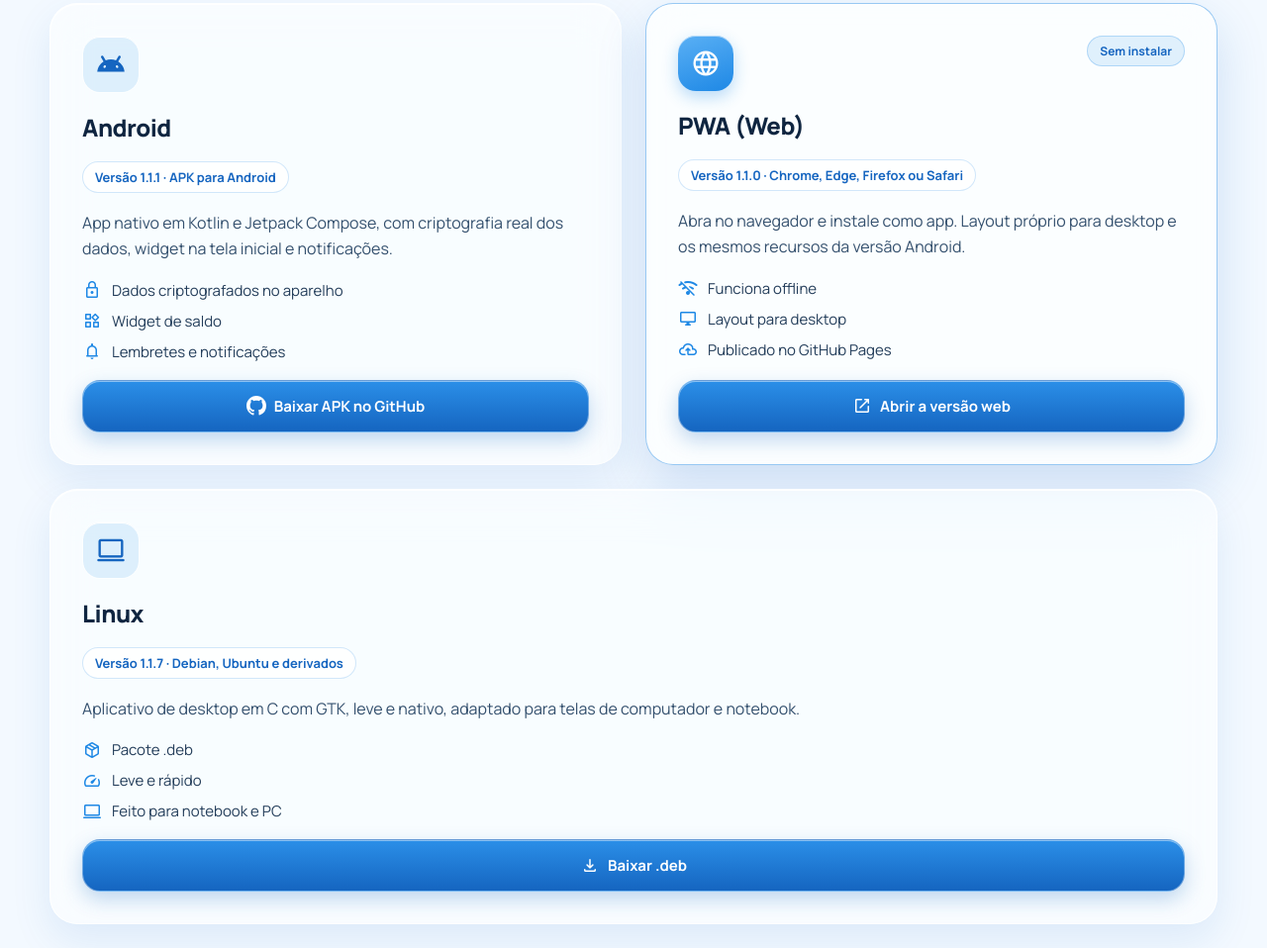
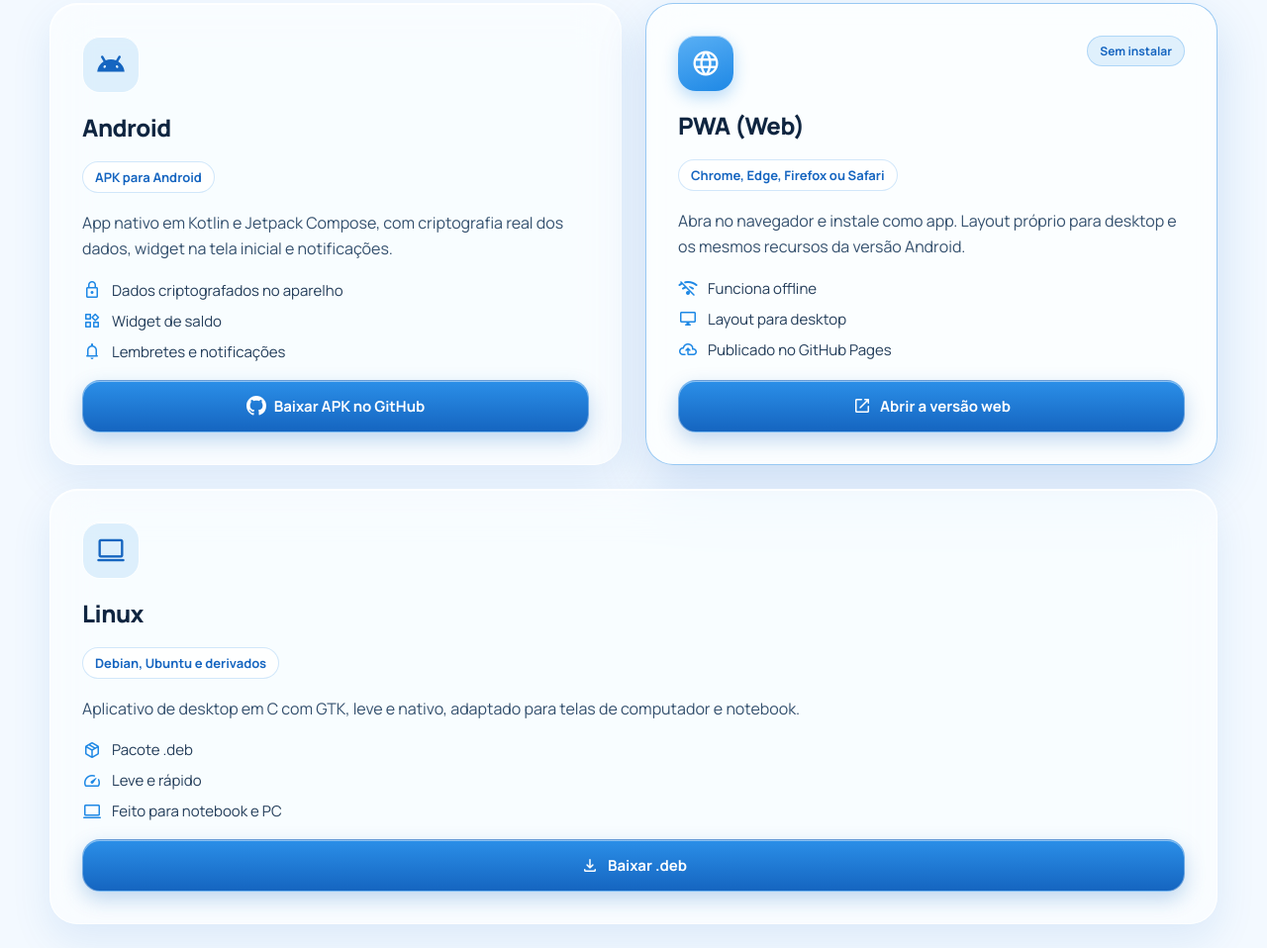
Before and after one commit to finanplus-web/finanplus-web.github.io, a plain HTML site: page index.html in a window 1280 px wide. Shown: the part 3300-4258 px from the top of the page at 99% size. Drawn offline with nearby package versions, Linux system fonts and the light colour scheme.

Commit message:
Remove números de versão dos cards de download
Evita divergência entre o site e as versões publicadas em cada repositório.

Co-Authored-By: Claude Opus 5.5 <noreply@anthropic.com>
Claude-Session: https://claude.ai/code/session_011cxqMw5ci2fVHcMi2N53bC

```diff
--- a/index.html
+++ b/index.html
@@ -239,7 +239,7 @@ a:focus-visible,summary:focus-visible{outline:3px solid #1E88E5;outline-offset:3
 <article style="flex: 1 1 320px; min-width: 0; border-radius: 28px; padding: 32px; display: flex; flex-direction: column; gap: 18px; background: rgba(255,255,255,0.55); backdrop-filter: blur(22px) saturate(170%); -webkit-backdrop-filter: blur(22px) saturate(170%); border: 1px solid rgba(255,255,255,0.85); box-shadow: inset 0 1px 0 #FFFFFF, 0 16px 40px rgba(21,101,192,0.10)">
 <span class="material-symbols-rounded" style="width: 56px; height: 56px; border-radius: 18px; background: rgba(30,136,229,0.12); border: 1px solid rgba(255,255,255,0.9); box-shadow: inset 0 1px 0 #FFFFFF; color: #1565C0; font-size: 30px; display: flex; align-items: center; justify-content: center">android</span>
 <h3 style="margin: 0; font-size: 24px; font-weight: 800; letter-spacing: -0.02em">Android</h3>
-<span style="align-self: flex-start; padding: 6px 12px; border-radius: 999px; background: rgba(255,255,255,0.75); border: 1px solid rgba(30,136,229,0.2); color: #1565C0; font-size: 13px; font-weight: 700">Versão 1.1.1 · APK para Android</span>
+<span style="align-self: flex-start; padding: 6px 12px; border-radius: 999px; background: rgba(255,255,255,0.75); border: 1px solid rgba(30,136,229,0.2); color: #1565C0; font-size: 13px; font-weight: 700">APK para Android</span>
 <p style="margin: 0; font-size: 16px; line-height: 1.6; color: #34506E">App nativo em Kotlin e Jetpack Compose, com criptografia real dos dados, widget na tela inicial e notificações.</p>
 <ul style="margin: 0; padding: 0; list-style: none; display: flex; flex-direction: column; gap: 10px; font-size: 15px; color: #233D5A">
 <li style="display: flex; gap: 10px; align-items: center"><span class="material-symbols-rounded" style="font-size: 20px; color: #1E88E5">lock</span>Dados criptografados no aparelho</li>
@@ -255,7 +255,7 @@ a:focus-visible,summary:focus-visible{outline:3px solid #1E88E5;outline-offset:3
 <span style="padding: 6px 12px; border-radius: 999px; background: rgba(30,136,229,0.12); border: 1px solid rgba(30,136,229,0.25); color: #1565C0; font-size: 12px; font-weight: 700">Sem instalar</span>
 </div>
 <h3 style="margin: 0; font-size: 24px; font-weight: 800; letter-spacing: -0.02em">PWA (Web)</h3>
-<span style="align-self: flex-start; padding: 6px 12px; border-radius: 999px; background: rgba(255,255,255,0.75); border: 1px solid rgba(30,136,229,0.2); color: #1565C0; font-size: 13px; font-weight: 700">Versão 1.1.0 · Chrome, Edge, Firefox ou Safari</span>
+<span style="align-self: flex-start; padding: 6px 12px; border-radius: 999px; background: rgba(255,255,255,0.75); border: 1px solid rgba(30,136,229,0.2); color: #1565C0; font-size: 13px; font-weight: 700">Chrome, Edge, Firefox ou Safari</span>
 <p style="margin: 0; font-size: 16px; line-height: 1.6; color: #34506E">Abra no navegador e instale como app. Layout próprio para desktop e os mesmos recursos da versão Android.</p>
 <ul style="margin: 0; padding: 0; list-style: none; display: flex; flex-direction: column; gap: 10px; font-size: 15px; color: #233D5A">
 <li style="display: flex; gap: 10px; align-items: center"><span class="material-symbols-rounded" style="font-size: 20px; color: #1E88E5">wifi_off</span>Funciona offline</li>
@@ -268,7 +268,7 @@ a:focus-visible,summary:focus-visible{outline:3px solid #1E88E5;outline-offset:3
 <article style="flex: 1 1 320px; min-width: 0; border-radius: 28px; padding: 32px; display: flex; flex-direction: column; gap: 18px; background: rgba(255,255,255,0.55); backdrop-filter: blur(22px) saturate(170%); -webkit-backdrop-filter: blur(22px) saturate(170%); border: 1px solid rgba(255,255,255,0.85); box-shadow: inset 0 1px 0 #FFFFFF, 0 16px 40px rgba(21,101,192,0.10)">
 <span class="material-symbols-rounded" style="width: 56px; height: 56px; border-radius: 18px; background: rgba(30,136,229,0.12); border: 1px solid rgba(255,255,255,0.9); box-shadow: inset 0 1px 0 #FFFFFF; color: #1565C0; font-size: 30px; display: flex; align-items: center; justify-content: center">computer</span>
 <h3 style="margin: 0; font-size: 24px; font-weight: 800; letter-spacing: -0.02em">Linux</h3>
-<span style="align-self: flex-start; padding: 6px 12px; border-radius: 999px; background: rgba(255,255,255,0.75); border: 1px solid rgba(30,136,229,0.2); color: #1565C0; font-size: 13px; font-weight: 700">Versão 1.1.7 · Debian, Ubuntu e derivados</span>
+<span style="align-self: flex-start; padding: 6px 12px; border-radius: 999px; background: rgba(255,255,255,0.75); border: 1px solid rgba(30,136,229,0.2); color: #1565C0; font-size: 13px; font-weight: 700">Debian, Ubuntu e derivados</span>
 <p style="margin: 0; font-size: 16px; line-height: 1.6; color: #34506E">Aplicativo de desktop em C com GTK, leve e nativo, adaptado para telas de computador e notebook.</p>
 <ul style="margin: 0; padding: 0; list-style: none; display: flex; flex-direction: column; gap: 10px; font-size: 15px; color: #233D5A">
 <li style="display: flex; gap: 10px; align-items: center"><span class="material-symbols-rounded" style="font-size: 20px; color: #1E88E5">package_2</span>Pacote .deb</li>
```
